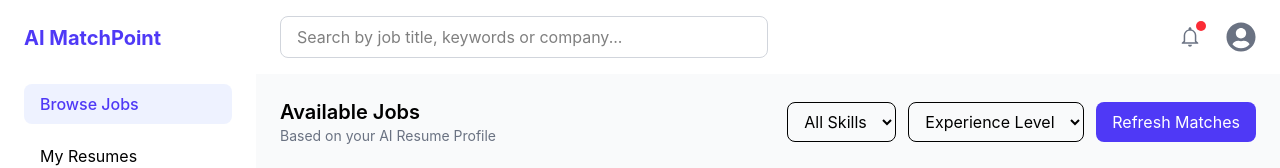
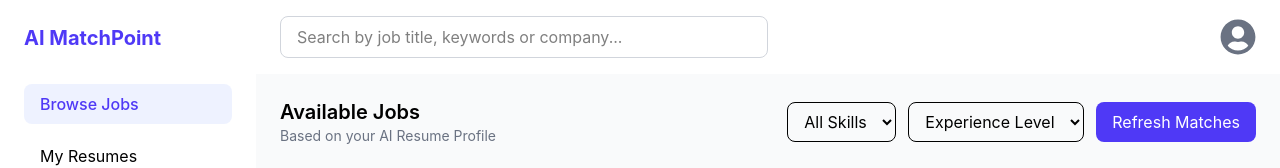
Before and after one commit to Laiba60/AI-Powered-Resume-and-Job-Matcher, a React app in the folder frontend/: page /dashboard in a window 1280 px wide. Shown: the top 168 px of the page. Built offline with nearby package versions, Linux system fonts and the light colour scheme; the HTML template or start-up script is replaced by a standard one.

Commit message:
imrpove code

```diff
--- a/frontend/src/components/Header.jsx
+++ b/frontend/src/components/Header.jsx
@@ -17,16 +17,9 @@
       {/* Right Side Icons */}
       <div className="flex items-center space-x-6">
 
-        {/* Notification Icon */}
-        <button className="relative text-gray-500 hover:text-indigo-600 transition text-2xl">
-          <IoMdNotificationsOutline />
-
-          {/* Notification Dot */}
-          <span className="absolute -top-1 -right-1 w-2.5 h-2.5 bg-red-500 rounded-full"></span>
-        </button>
 
         {/* Profile Avatar */}
-        <button className="text-gray-500 hover:text-indigo-600 transition text-3xl">
+        <button className="text-gray-500 hover:text-indigo-600 transition text-4xl">
           <FaUserCircle />
         </button>
 
```
